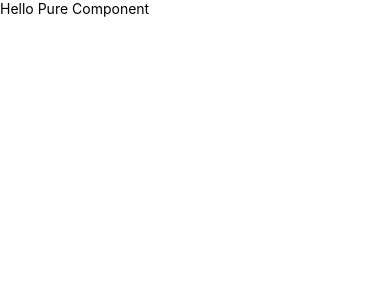
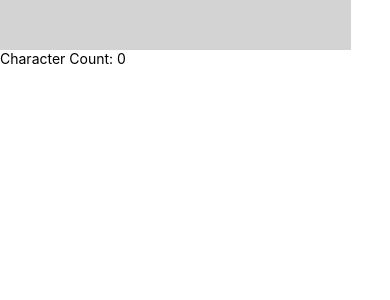
Before and after one commit to codePradeep/ReactNative, a React Native app: screen / in a window 390 px wide. Shown: the top 300 px of the page. Built offline with nearby package versions, Linux system fonts and the light colour scheme.

Commit message:
implemented recoil

```diff
--- a/App.tsx
+++ b/App.tsx
@@ -1,63 +1,62 @@
-/**
- * Sample React Native App
- * https://github.com/facebook/react-native
- *
- * Generated with the TypeScript template
- * https://github.com/react-native-community/react-native-template-typescript
- *
- * @format
- */
+import React from 'react';
+import {SafeAreaView, Text, TextInput, View} from 'react-native';
+import {
+  RecoilRoot,
+  atom,
+  selector,
+  useRecoilState,
+  useRecoilValue,
+} from 'recoil';
 
-import React, {type PropsWithChildren} from 'react';
-import {
-  SafeAreaView,
-  ScrollView,
-  StatusBar,
-  StyleSheet,
-  Text,
-  useColorScheme,
-  View,
-} from 'react-native';
+const textState = atom({
+  key: 'textState', // unique ID (with respect to other atoms/selectors)
+  default: '', // default value (aka initial value)
+});
 
-
-
-// const App = () => {
-
-
-//   return (
-//     <SafeAreaView style={{flex:1}}>
-
-//     </SafeAreaView>
-//   );
-// };
-
-class App extends React.PureComponent{
-  render(){
-     return (<SafeAreaView
-     style={{flex:1}}>
-      <Text>Hello Pure Component</Text>
-
-     </SafeAreaView>)
-  }
+function CharacterCounter() {
+  return (
+    <View>
+      <Input />
+      <CharacterCount />
+    </View>
+  );
 }
 
-const styles = StyleSheet.create({
-  sectionContainer: {
-    marginTop: 32,
-    paddingHorizontal: 24,
-  },
-  sectionTitle: {
-    fontSize: 24,
-    fontWeight: '600',
-  },
-  sectionDescription: {
-    marginTop: 8,
-    fontSize: 18,
-    fontWeight: '400',
-  },
-  highlight: {
-    fontWeight: '700',
+function Input() {
+  const [text, setText] = useRecoilState(textState);
+
+  const onChange = (event:any) => {
+    setText(event);
+  };
+
+  return (
+    <SafeAreaView>
+     <TextInput onChangeText={(event:any)=>onChange(event)} style={{backgroundColor:"lightgray",width:"90%",height:50}} />
+      <Text>{text}</Text>
+    </SafeAreaView>
+  );
+}
+
+const charCountState = selector({
+  key: 'charCountState', // unique ID (with respect to other atoms/selectors)
+  get: ({get}) => {
+    const text = get(textState);
+    return text.length;
   },
 });
 
+function CharacterCount() {
+  const count = useRecoilValue(charCountState);
+  return (<Text>Character Count: {count}</Text>);
+}
+
+
+const App = () => {
+  return (
+    <RecoilRoot>
+      <CharacterCounter />
+    </RecoilRoot>
+  );
+};
+
 export default App;
--- a/package.json
+++ b/package.json
@@ -12,7 +12,8 @@
   "dependencies": {
     "react": "18.1.0",
     "react-native": "0.70.0",
-    "react-native-axios": "^0.17.1"
+    "react-native-axios": "^0.17.1",
+    "recoil": "^0.7.5"
   },
   "devDependencies": {
     "@babel/core": "^7.12.9",
```
Also changed, not shown: app/viewModel/CharacterCounter.tsx (added, +11 -0 lines), 1 other file (tests, documents, lock files or other folders).
